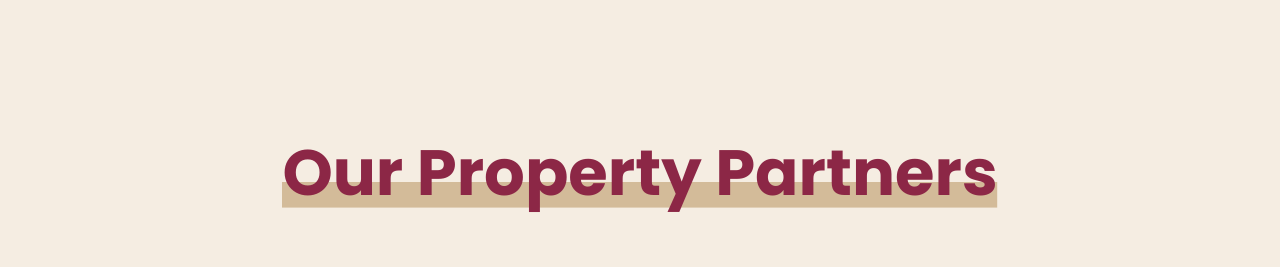
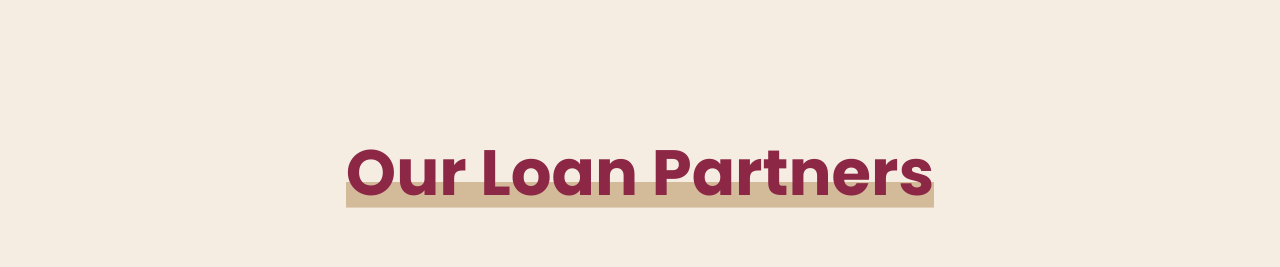
Before and after one commit to devAmit0612/taathya, a plain HTML site: page loan.html in a window 1280 px wide. Shown: the part 2800-3067 px from the top of the page. Drawn offline with Linux system fonts and the light colour scheme.

Commit message:
Change title

```diff
--- a/loan.html
+++ b/loan.html
@@ -169,7 +169,7 @@
             <section class="section overflow-hidden pt-0">
                 <div class="container">
                     <div class="mb-64 text-center">
-                        <h2 class="mb-0 section__h2">Our Property Partners</h2>
+                        <h2 class="mb-0 section__h2">Our Loan Partners</h2>
                     </div>
                 </div>
                 <div class="marquee marquee--logo">
```
